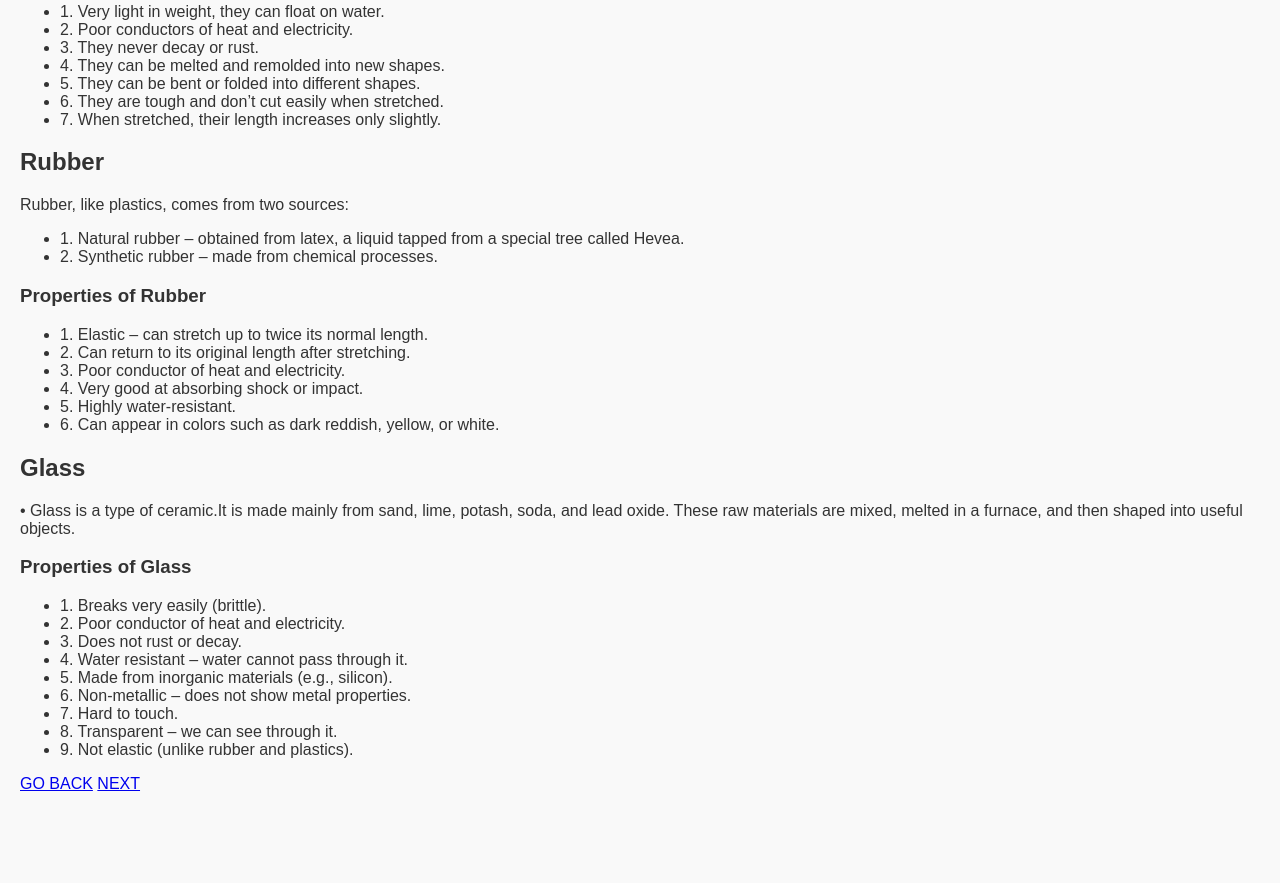
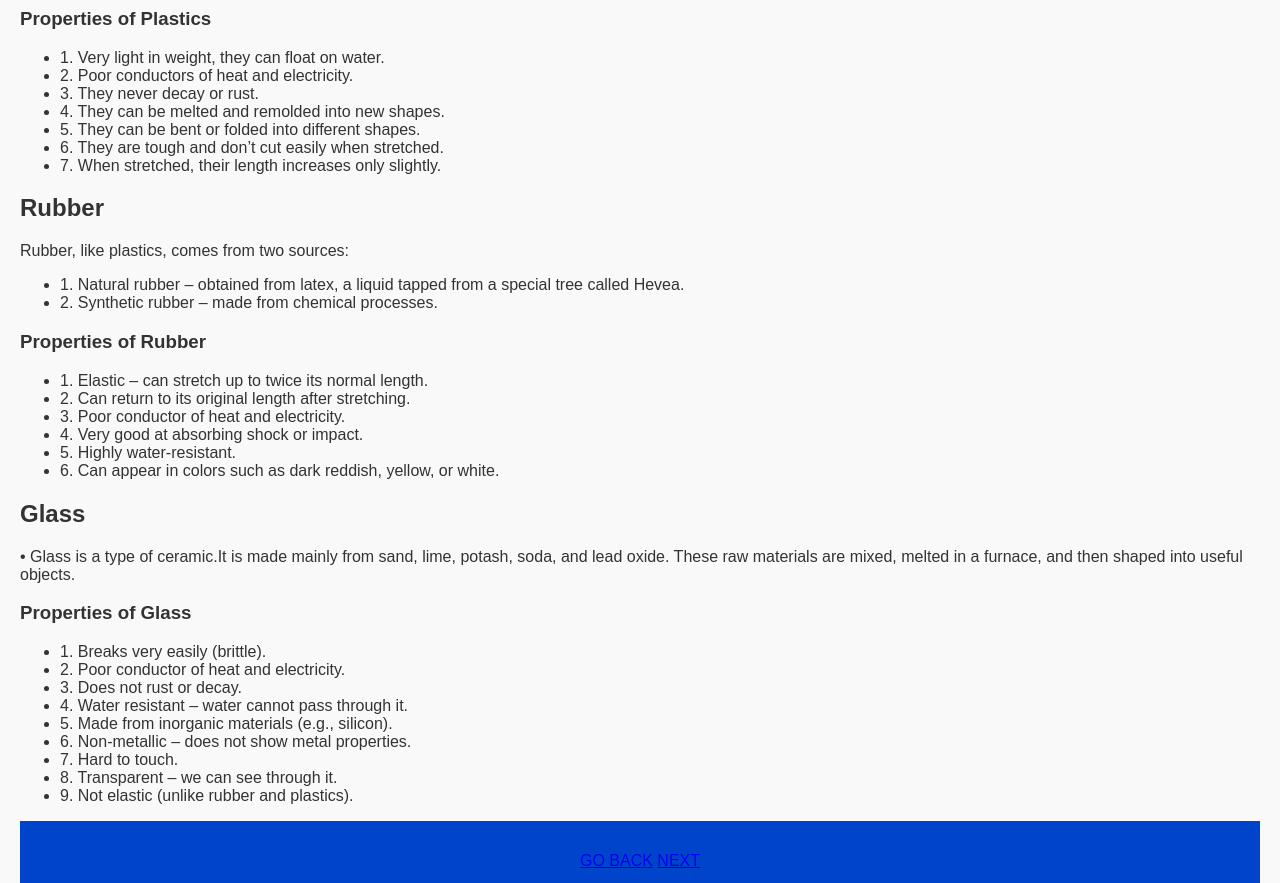
Before and after one commit to arjicaly-svg/Cal-Tech, a plain HTML site: page materials.html in a window 1280 px wide. Shown: the part 1917-2800 px from the top of the page. Before the commit the page ends 2730 px from the top, so only its background shows below. Drawn offline with Linux system fonts and the light colour scheme.

Commit message:
add header and footer

```diff
--- a/materials.html
+++ b/materials.html
@@ -6,7 +6,11 @@
         <title>PROPERTIES OF MATERIALS</title><link rel="stylesheet" href="caltech.css">
     </head>
     <body>
+        <header>
         <h1>PROPERTIES OF MATERIALS</h1>
+        <a href="contact.html"></a>
+        <a href="topics.html"></a>
+        </header>
         <p>Materials are substances or resources found in our environment, which are used to make things that are useful to us. They are the foundation of all human production and engineering. For example:</p>
         <ul>
             <li>The chair we sit on is made from wood or plastic,</li>
@@ -138,6 +142,9 @@ Examples:
     <li>9.	Not elastic (unlike rubber and plastics).</li>
 </ul>
     </body>
-    <a href="topics.html">GO BACK</a>
-    <a href="td.html">NEXT</a>
+
+    <footer>
+    <p> <a href="topics.html">GO BACK</a>
+    <a href="td.html">NEXT</a></p>
+    </footer>
 </html>
```
